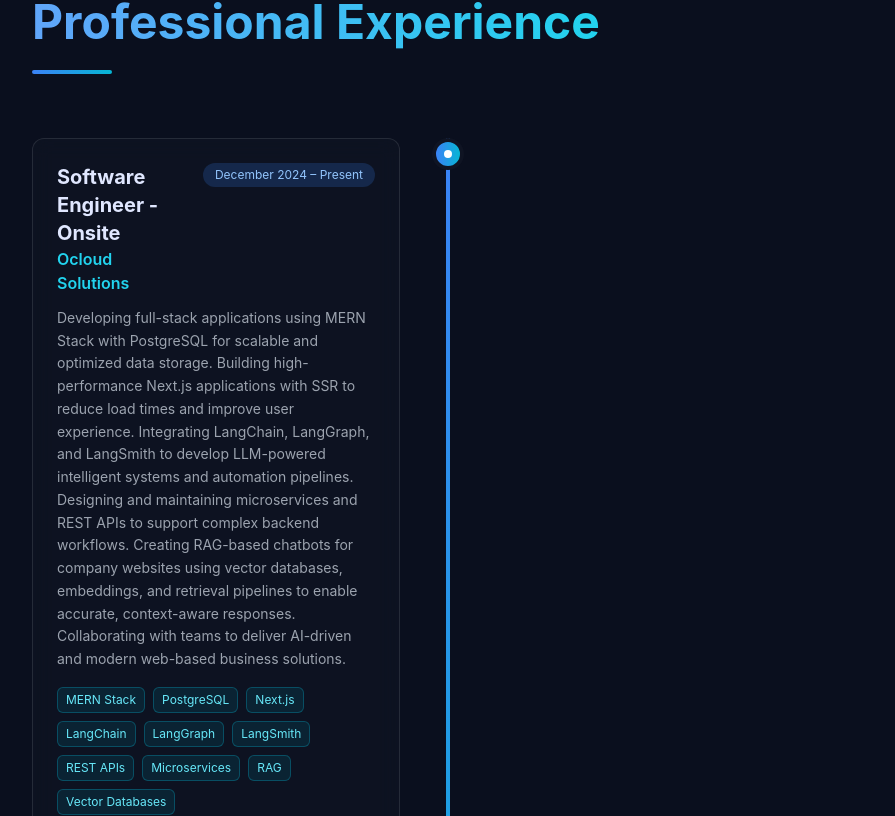
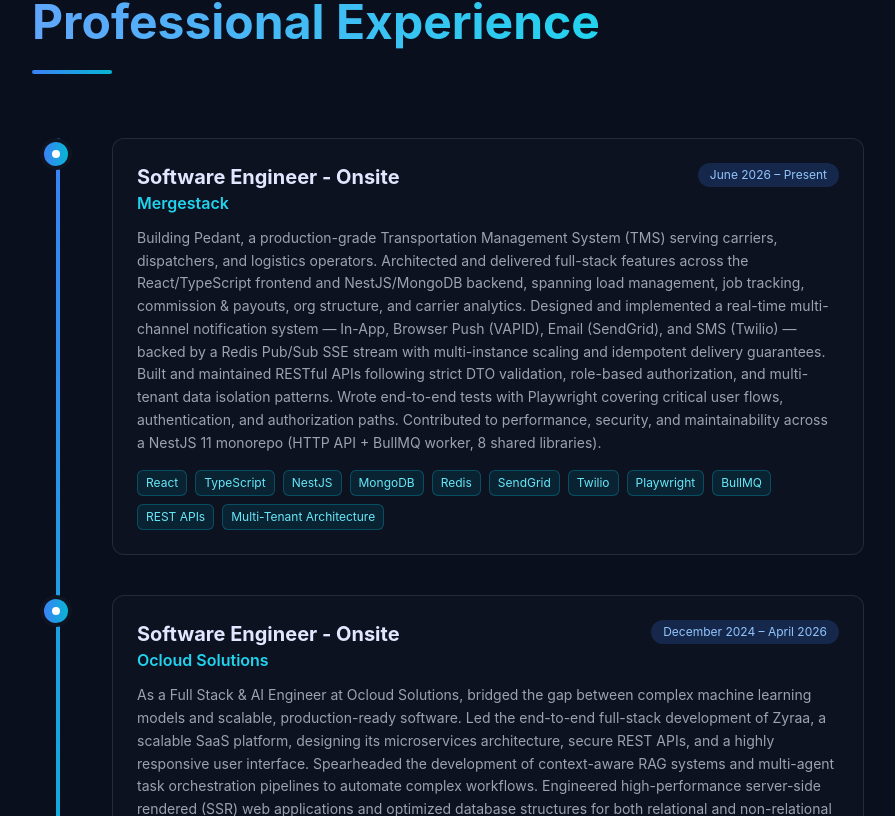
Before and after one commit to Muhammad-Ahtasham/portfolio-website, a React (Create React App) app: page / in a window 1280 px wide. Shown: the part 6084-6900 px from the top of the page, without its empty margins (192-1087 px from the left). Built offline with nearby package versions, Linux system fonts and the light colour scheme.

Commit message:
Updated the Career History

```diff
--- a/src/components/Experience.jsx
+++ b/src/components/Experience.jsx
@@ -45,32 +45,31 @@ const Experience = () => {
           {/* Timeline */}
           <motion.div variants={containerVariants} className="relative">
             {/* Timeline line */}
-            <div className="absolute left-0 md:left-1/2 top-0 bottom-0 w-1 bg-gradient-to-b from-blue-500 via-cyan-500 to-violet-500 md:translate-x-[-50%]" />
+            <div className="absolute left-4 sm:left-6 top-0 bottom-0 w-1 bg-gradient-to-b from-blue-500 via-cyan-500 to-violet-500" />
 
             {/* Timeline items */}
-            <div className="space-y-12">
+            <div className="space-y-10">
               {careerHistory.map((item, i) => (
-                <motion.div key={i} variants={itemVariants} className={`relative md:flex ${i % 2 === 0 ? 'md:flex-row' : 'md:flex-row-reverse'}`}>
+                <motion.div key={i} variants={itemVariants} className="relative pl-14 sm:pl-20">
                   {/* Timeline dot */}
                   <motion.div
                     whileHover={{ scale: 1.3 }}
-                    className="absolute left-[-18px] md:left-1/2 md:translate-x-[-50%] top-0 w-8 h-8 rounded-full bg-gradient-to-r from-blue-500 to-cyan-500 border-4 border-dark-bg flex items-center justify-center z-10"
+                    className="absolute left-0 sm:left-2 top-0 w-8 h-8 rounded-full bg-gradient-to-r from-blue-500 to-cyan-500 border-4 border-dark-bg flex items-center justify-center z-10"
                   >
                     <div className="w-2 h-2 bg-white rounded-full" />
                   </motion.div>
 
                   {/* Content */}
-                  <div className={`ml-12 md:ml-0 md:w-1/2 ${i % 2 === 0 ? 'md:pr-12' : 'md:pl-12'}`}>
                   <motion.div
                     whileHover={{ y: -5 }}
                     className="glass p-6 rounded-xl border border-blue-500/20 hover:border-blue-400/50 transition-all"
                   >
-                      <div className="flex items-start justify-between mb-3">
+                    <div className="flex flex-wrap items-start justify-between gap-3 mb-3">
                       <div>
                         <h3 className="text-xl font-bold">{item.title}</h3>
                         <p className="text-cyan-400 font-semibold">{item.company}</p>
                       </div>
-                        <span className="text-xs px-3 py-1 rounded-full bg-blue-500/20 text-blue-300 whitespace-nowrap ml-4">
+                      <span className="text-xs px-3 py-1 rounded-full bg-blue-500/20 text-blue-300 whitespace-nowrap">
                         {item.period}
                       </span>
                     </div>
@@ -90,7 +89,6 @@ const Experience = () => {
                       ))}
                     </div>
                   </motion.div>
-                  </div>
                 </motion.div>
               ))}
             </div>
--- a/src/data/careerHistory.json
+++ b/src/data/careerHistory.json
@@ -1,10 +1,18 @@
 [
+  {
+    "title": "Software Engineer - Onsite",
+    "company": "Mergestack",
+    "location": "Lahore",
+    "period": "June 2026 – Present",
+    "description": "Building Pedant, a production-grade Transportation Management System (TMS) serving carriers, dispatchers, and logistics operators. Architected and delivered full-stack features across the React/TypeScript frontend and NestJS/MongoDB backend, spanning load management, job tracking, commission & payouts, org structure, and carrier analytics. Designed and implemented a real-time multi-channel notification system — In-App, Browser Push (VAPID), Email (SendGrid), and SMS (Twilio) — backed by a Redis Pub/Sub SSE stream with multi-instance scaling and idempotent delivery guarantees. Built and maintained RESTful APIs following strict DTO validation, role-based authorization, and multi-tenant data isolation patterns. Wrote end-to-end tests with Playwright covering critical user flows, authentication, and authorization paths. Contributed to performance, security, and maintainability across a NestJS 11 monorepo (HTTP API + BullMQ worker, 8 shared libraries).",
+    "technologies": ["React", "TypeScript", "NestJS", "MongoDB", "Redis", "SendGrid", "Twilio", "Playwright", "BullMQ", "REST APIs", "Multi-Tenant Architecture"]
+  },
   {
     "title": "Software Engineer - Onsite",
     "company": "Ocloud Solutions",
     "location": "Lahore",
-    "period": "December 2024 – Present",
-    "description": "Developing full-stack applications using MERN Stack with PostgreSQL for scalable and optimized data storage. Building high-performance Next.js applications with SSR to reduce load times and improve user experience. Integrating LangChain, LangGraph, and LangSmith to develop LLM-powered intelligent systems and automation pipelines. Designing and maintaining microservices and REST APIs to support complex backend workflows. Creating RAG-based chatbots for company websites using vector databases, embeddings, and retrieval pipelines to enable accurate, context-aware responses. Collaborating with teams to deliver AI-driven and modern web-based business solutions.",
+    "period": "December 2024 – April 2026",
+    "description": "As a Full Stack & AI Engineer at Ocloud Solutions, bridged the gap between complex machine learning models and scalable, production-ready software. Led the end-to-end full-stack development of Zyraa, a scalable SaaS platform, designing its microservices architecture, secure REST APIs, and a highly responsive user interface. Spearheaded the development of context-aware RAG systems and multi-agent task orchestration pipelines to automate complex workflows. Engineered high-performance server-side rendered (SSR) web applications and optimized database structures for both relational and non-relational environments.",
     "technologies": ["MERN Stack", "PostgreSQL", "Next.js", "LangChain", "LangGraph", "LangSmith", "REST APIs", "Microservices", "RAG", "Vector Databases"]
   },
   {
```
Lines whose indentation alone changed are shown as unchanged.
